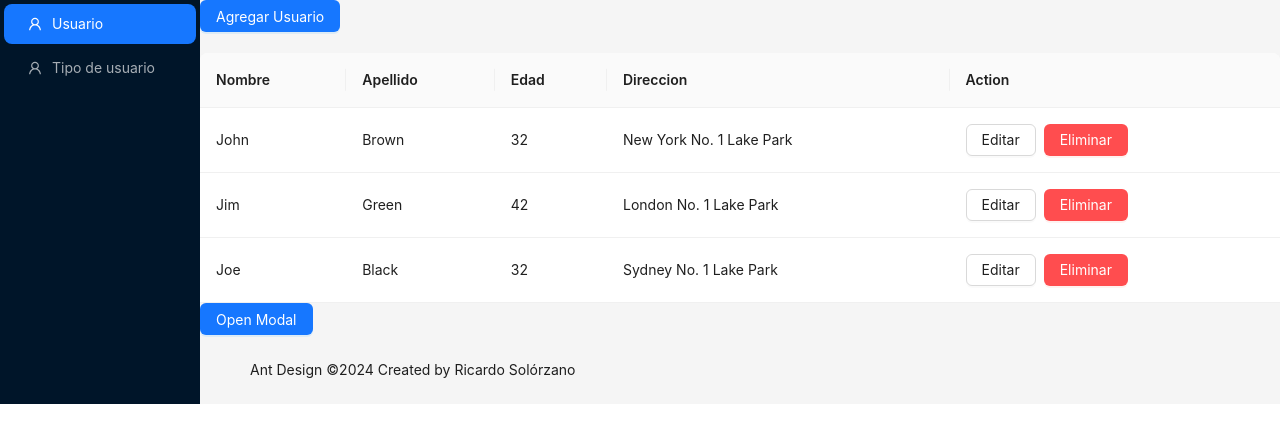
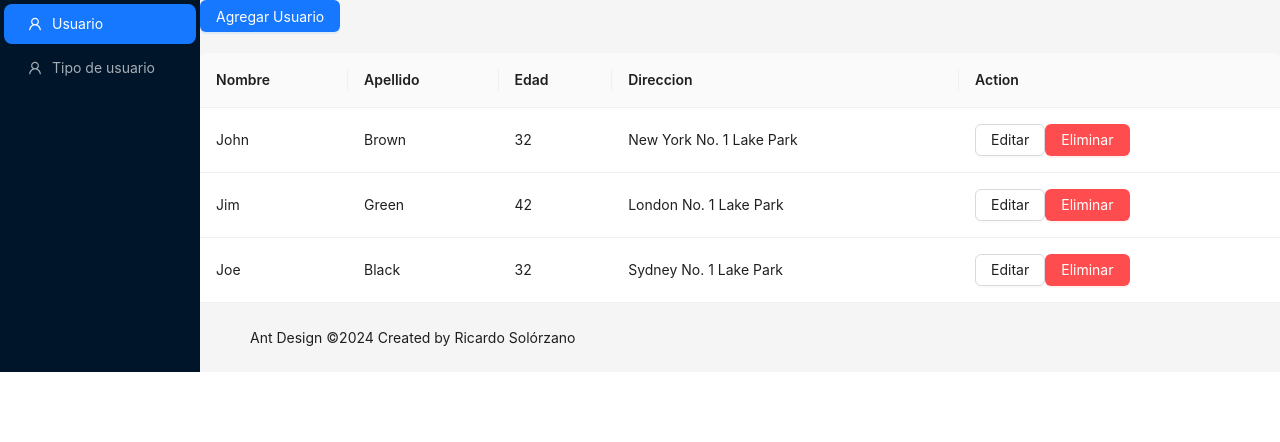
Before and after one commit to RicardoSolorzano0/proyect01-typescript, a React (Vite) app: page / in a window 1280 px wide. Both pictures are taken after a click on the item "Usuario". Shown: the top 442 px of the page. Built offline with nearby package versions, Linux system fonts and the light colour scheme.

Commit message:
agregando el modal

```diff
--- /dev/null
+++ b/src/dataMock/dataMock.ts
@@ -0,0 +1,69 @@
+export const dataUsers = [
+  {
+    id: "1",
+    firstName: "John",
+    lastName: "Brown",
+    age: 32,
+    address: "New York No. 1 Lake Park",
+    tags: ["nice", "developer"],
+  },
+  {
+    id: "2",
+    firstName: "Jim",
+    lastName: "Green",
+    age: 42,
+    address: "London No. 1 Lake Park",
+    tags: ["loser"],
+  },
+  {
+    id: "3",
+    firstName: "Joe",
+    lastName: "Black",
+    age: 32,
+    address: "Sydney No. 1 Lake Park",
+    tags: ["cool", "teacher"],
+  },
+];
+
+export const dataTypeUsers = [
+  {
+    id: "1",
+    name: "Admin",
+    description: "Admin description",
+  },
+  {
+    id: "2",
+    name: "User",
+    description: "User description",
+  },
+  {
+    id: "3",
+    name: "Guest",
+    description: "Guest description",
+  },
+  {
+    id: "4",
+    name: "Moderator",
+    description: "Moderator description",
+  },
+  {
+    id: "5",
+    name: "SuperAdmin",
+    description: "SuperAdmin description",
+  },
+  {
+    id: "6",
+    name: "SuperUser",
+    description: "SuperUser description",
+  },
+  {
+    id: "7",
+    name: "SuperGuest",
+    description: "SuperGuest description",
+  },
+  {
+    id: "8",
+    name: "SuperModerator",
+    description: "SuperModerator description",
+  },
+];
--- /dev/null
+++ b/src/dataMock/useModalHook.ts
@@ -0,0 +1,17 @@
+import { useState } from "react";
+
+export const useModalHook = () => {
+  const [isModalOpen, setIsModalOpen] = useState(false);
+  const showModal = () => {
+    setIsModalOpen(true);
+  };
+
+  const handleOk = () => {
+    setIsModalOpen(false);
+  };
+  const handleCancel = () => {
+    setIsModalOpen(false);
+  };
+
+  return { isModalOpen, handleOk, handleCancel, showModal };
+};
--- a/src/ui/components/ModalUI/ModalUI.tsx
+++ b/src/ui/components/ModalUI/ModalUI.tsx
@@ -1,22 +1,13 @@
-import { Button, Modal } from "antd";
-import { useState } from "react";
+import { Modal } from "antd";
 
-export const ModalUI = () => {
-  const [isModalOpen, setIsModalOpen] = useState(false);
-  const showModal = () => {
-    setIsModalOpen(true);
-  };
-  const handleOk = () => {
-    setIsModalOpen(false);
-  };
-  const handleCancel = () => {
-    setIsModalOpen(false);
-  };
+type Props = {
+  isModalOpen: boolean;
+  handleOk: () => void;
+  handleCancel: () => void;
+};
+export const ModalUI = ({ isModalOpen, handleOk, handleCancel }: Props) => {
   return (
     <>
-      <Button type="primary" onClick={showModal}>
-        Open Modal
-      </Button>
       <Modal
         title="Basic Modal"
         open={isModalOpen}
--- a/src/ui/pages/UsersPage/UsersPage.tsx
+++ b/src/ui/pages/UsersPage/UsersPage.tsx
@@ -1,43 +1,21 @@
 import { Button, Table } from "antd";
 import Column from "antd/es/table/Column";
 import { ModalUI } from "../../components/ModalUI/ModalUI";
+import { dataUsers } from "../../../dataMock/dataMock";
+import { useModalHook } from "../../../dataMock/useModalHook";
 
 export const UsersPage = () => {
-  const data = [
-    {
-      id: "1",
-      firstName: "John",
-      lastName: "Brown",
-      age: 32,
-      address: "New York No. 1 Lake Park",
-      tags: ["nice", "developer"],
-    },
-    {
-      id: "2",
-      firstName: "Jim",
-      lastName: "Green",
-      age: 42,
-      address: "London No. 1 Lake Park",
-      tags: ["loser"],
-    },
-    {
-      id: "3",
-      firstName: "Joe",
-      lastName: "Black",
-      age: 32,
-      address: "Sydney No. 1 Lake Park",
-      tags: ["cool", "teacher"],
-    },
-  ];
-
+  const { isModalOpen, handleOk, handleCancel, showModal } = useModalHook();
   return (
     <div>
-      <Button type="primary">Agregar Usuario</Button>
+      <Button type="primary" onClick={() => showModal()}>
+        Agregar Usuario
+      </Button>
       <br />
       <br />
       <Table
         rowKey={(record) => record.id}
-        dataSource={data}
+        dataSource={dataUsers}
         pagination={false}
       >
         <Column title="Nombre" dataIndex="firstName" key="firstName" />
@@ -48,7 +26,7 @@ export const UsersPage = () => {
           title="Action"
           key="action"
           render={(_, record) => (
-            <div style={{ display: "flex", gap: 8 }}>
+            <div className="flex gap-2">
               <Button variant="solid" onClick={() => console.log("A", record)}>
                 Editar
               </Button>
@@ -63,7 +41,11 @@ export const UsersPage = () => {
           )}
         />
       </Table>
-      <ModalUI />
+      <ModalUI
+        isModalOpen={isModalOpen}
+        handleOk={handleOk}
+        handleCancel={handleCancel}
+      />
     </div>
   );
 };
```
